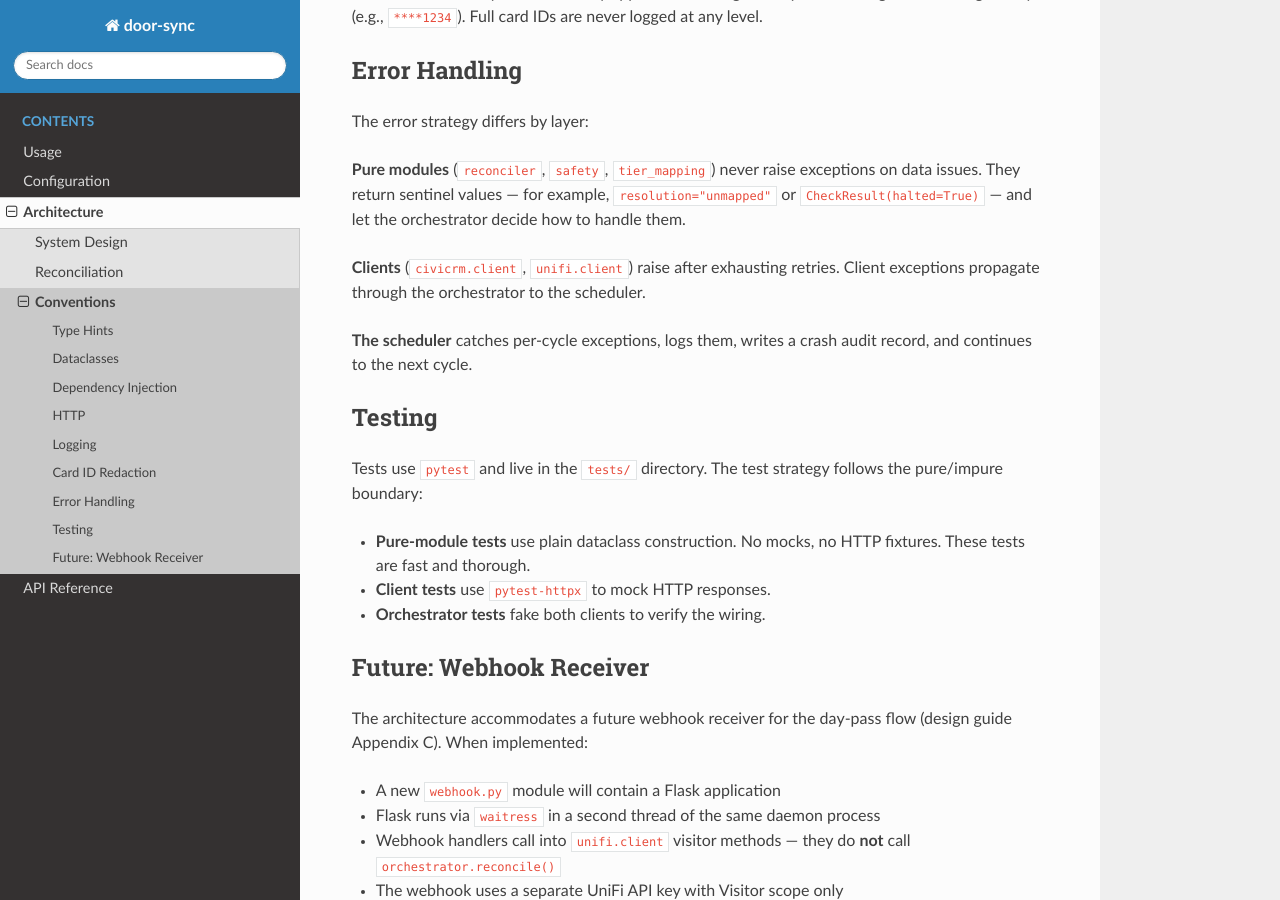
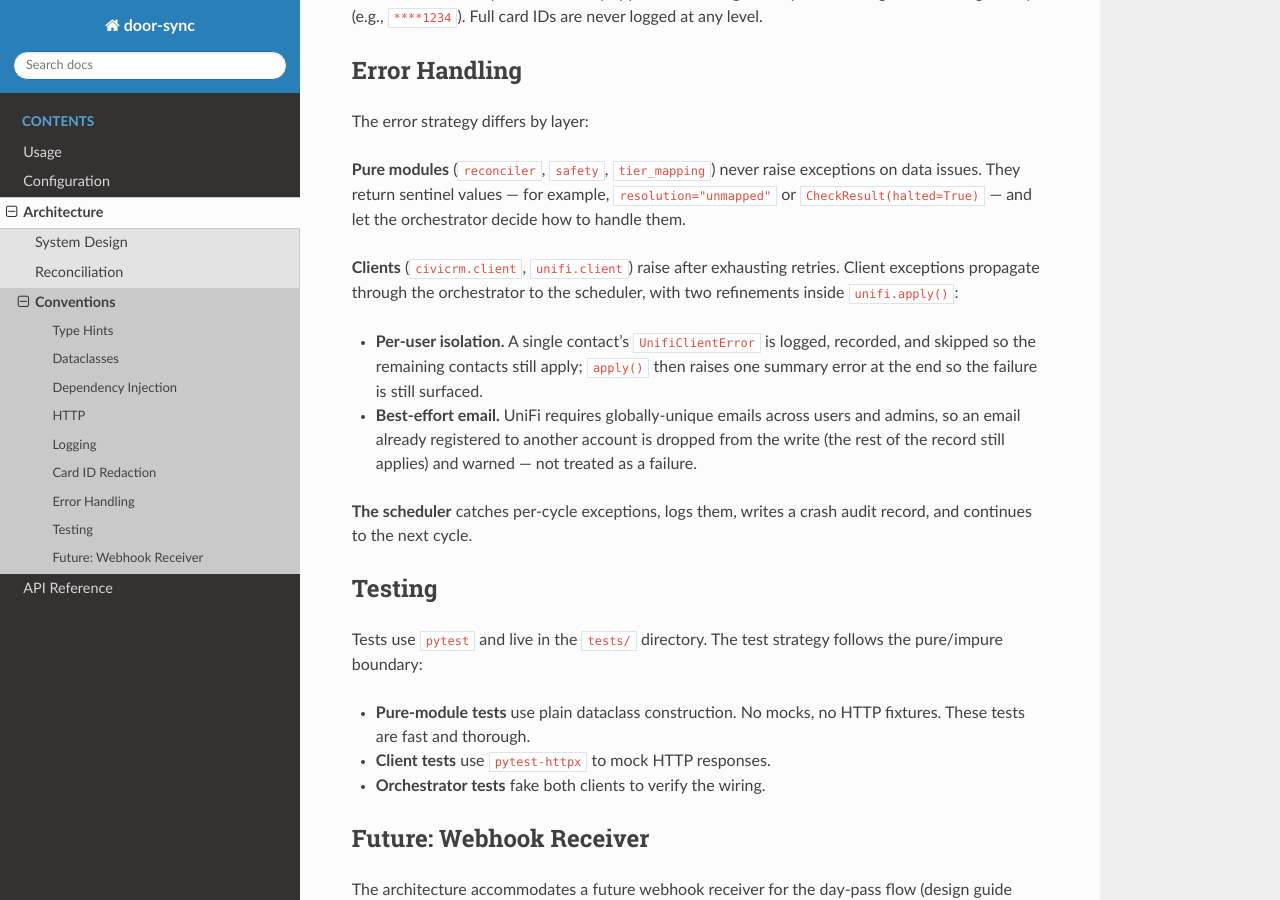
Before and after one commit to TechValleyCenterOfGravity/door-sync, a Sphinx documentation site: the page built from docs/architecture/conventions.rst, in a window 1280 px wide and 900 px high, scrolled down 1316 px. Built offline with Sphinx 7.4.7 and the Read the Docs theme 3.1.0, drawn with Linux system fonts in a browser that asks for light colours.

Commit message:
docs: reflect best-effort email + per-user resilient apply
Beyond the architecture.md §7 note already in this PR, update the other
docs that described the old apply/error behavior:

- conventions.rst "Error Handling": note the two apply() refinements
  (per-user isolation + best-effort email) under the Clients layer.
- reconciliation.rst: clarify the "exceptions propagate" property — apply()
  isolates a single contact's failure and raises a summary; email is
  best-effort.
- 2026-06-17-sync-member-email-design.md: dated correction that email
  writes are best-effort (UniFi's global email-uniqueness constraint, the
  CODE_ADMIN_EMAIL_EXIST case, and the retry-without-email behavior).

Docs build clean under sphinx-build -W.

Co-Authored-By: Claude Opus 4.8 (1M context) <noreply@anthropic.com>

```diff
--- a/docs/architecture/conventions.rst
+++ b/docs/architecture/conventions.rst
@@ -78,7 +78,16 @@ exceptions on data issues. They return sentinel values — for example,
 orchestrator decide how to handle them.
 
 **Clients** (``civicrm.client``, ``unifi.client``) raise after exhausting
-retries. Client exceptions propagate through the orchestrator to the scheduler.
+retries. Client exceptions propagate through the orchestrator to the scheduler,
+with two refinements inside ``unifi.apply()``:
+
+- **Per-user isolation.** A single contact's ``UnifiClientError`` is logged,
+  recorded, and skipped so the remaining contacts still apply; ``apply()`` then
+  raises one summary error at the end so the failure is still surfaced.
+- **Best-effort email.** UniFi requires globally-unique emails across users and
+  admins, so an email already registered to another account is dropped from the
+  write (the rest of the record still applies) and warned — not treated as a
+  failure.
 
 **The scheduler** catches per-cycle exceptions, logs them, writes a crash
 audit record, and continues to the next cycle.
--- a/docs/architecture/reconciliation.rst
+++ b/docs/architecture/reconciliation.rst
@@ -178,6 +178,10 @@ Key design properties:
 - **Clients are per-cycle.** They're cheap to construct and this gives clean
   isolation between cycles, avoiding stale HTTP sessions.
 - **Exceptions propagate.** The orchestrator does not catch — the scheduler's
-  per-cycle ``try/except`` handles crashes.
+  per-cycle ``try/except`` handles crashes. Within ``apply()`` itself, a single
+  contact's failure is isolated (logged and skipped) so the rest of the cycle
+  still applies; a summary error is then raised so the failure still surfaces.
+  Email writes are best-effort: an address already registered to another UniFi
+  account is dropped and warned rather than failing the contact.
 - **One function, many callers.** The same ``reconcile()`` is called by the
   daemon loop, the ``--once`` CLI mode, and (in the future) the webhook handler.
```
Also changed, not shown: docs/superpowers/specs/2026-06-17-sync-member-email-design.md (+12 -1 lines).
